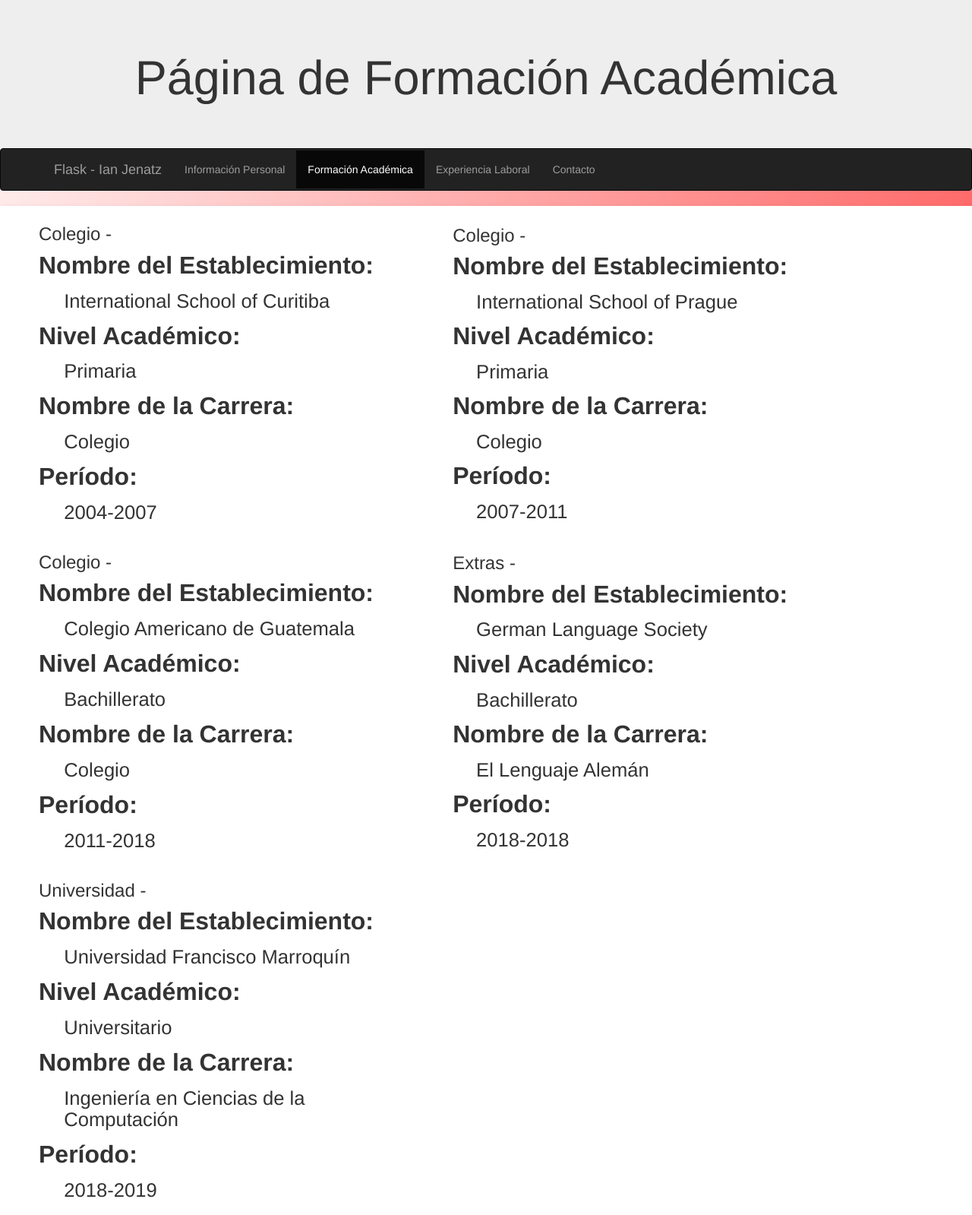
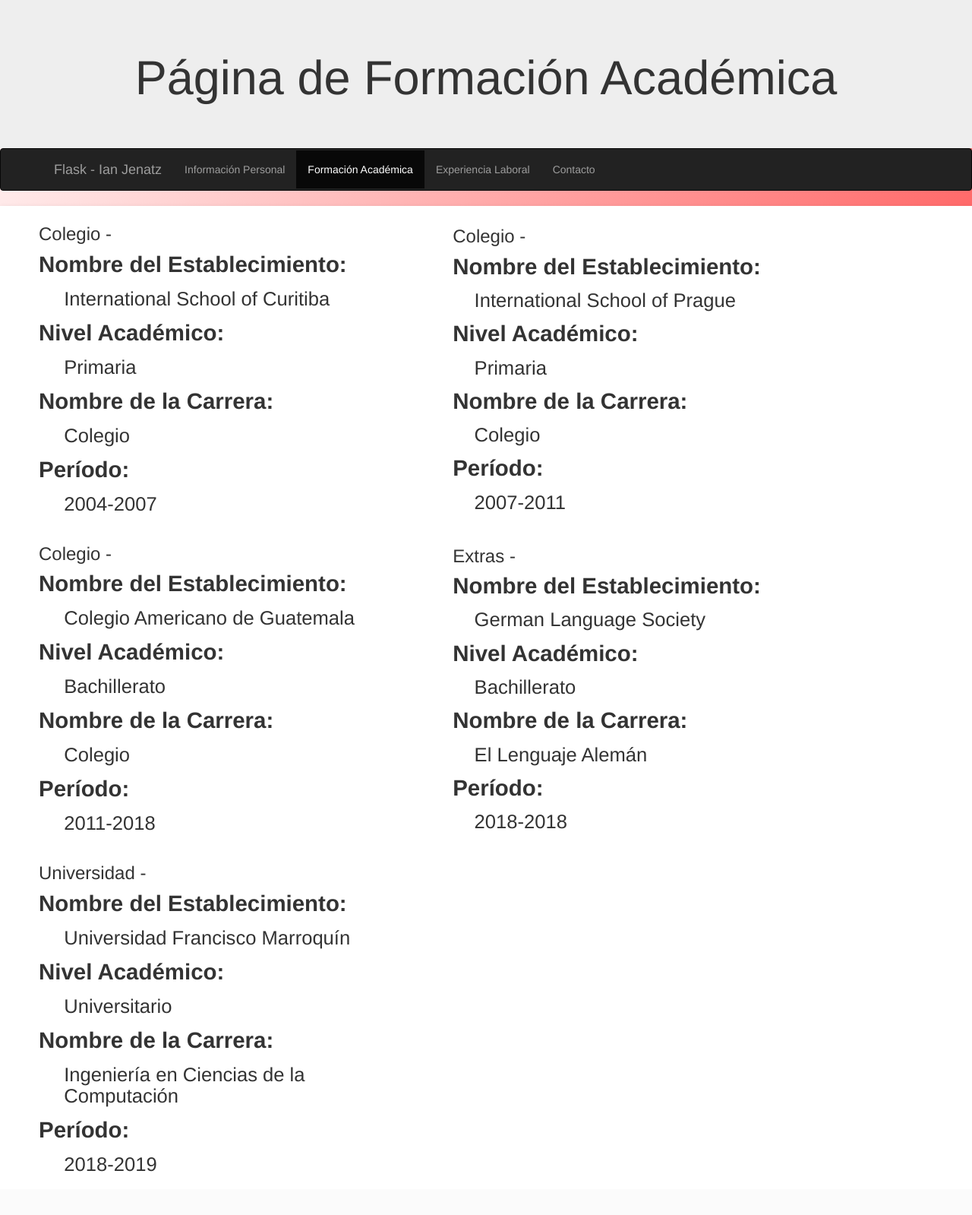
Before and after one commit to ianj090/flask-ex, a Flask app: page /academics in a window 1280 px wide. Shown: the whole page at 76% size. After the commit the page ends 1542 px from the top, so only its background shows below. Run offline with Flask 2, Linux system fonts and the light colour scheme; some libraries are stand-ins or nearby versions.

Commit message:
Changed text size

```diff
--- a/templates/academics.html
+++ b/templates/academics.html
@@ -46,13 +46,13 @@ body {
         <div class="row">
           <div class="container-fluid">
             <h3>Colegio - </h3>
-            <h4 style="font-size:2.5vw"><b>Nombre del Establecimiento: </b></h4>
+            <h4 style="font-size:2.3vw"><b>Nombre del Establecimiento: </b></h4>
             <h5 class="text"style="font-size:2vw">International School of Curitiba</h5>
-            <h4 style="font-size:2.5vw"><b>Nivel Académico: </b></h4>
+            <h4 style="font-size:2.3vw"><b>Nivel Académico: </b></h4>
             <h5 class="text"style="font-size:2vw">Primaria</h5>
-            <h4 style="font-size:2.5vw"><b>Nombre de la Carrera: </b></h4>
+            <h4 style="font-size:2.3vw"><b>Nombre de la Carrera: </b></h4>
             <h5 class="text"style="font-size:2vw">Colegio</h5>
-            <h4 style="font-size:2.5vw"><b>Período: </b></h4>
+            <h4 style="font-size:2.3vw"><b>Período: </b></h4>
             <h5 class="text"style="font-size:2vw">2004-2007</h5>
           </div>
         </div>
@@ -61,13 +61,13 @@ body {
         <div class="row">
           <div class="container-fluid">
             <h3>Colegio - </h3>
-            <h4 style="font-size:2.5vw"><b>Nombre del Establecimiento: </b></h4>
+            <h4 style="font-size:2.3vw"><b>Nombre del Establecimiento: </b></h4>
             <h5 class="text"style="font-size:2vw">International School of Prague</h5>
-            <h4 style="font-size:2.5vw"><b>Nivel Académico: </b></h4>
+            <h4 style="font-size:2.3vw"><b>Nivel Académico: </b></h4>
             <h5 class="text"style="font-size:2vw">Primaria</h5>
-            <h4 style="font-size:2.5vw"><b>Nombre de la Carrera: </b></h4>
+            <h4 style="font-size:2.3vw"><b>Nombre de la Carrera: </b></h4>
             <h5 class="text"style="font-size:2vw">Colegio</h5>
-            <h4 style="font-size:2.5vw"><b>Período: </b></h4>
+            <h4 style="font-size:2.3vw"><b>Período: </b></h4>
             <h5 class="text"style="font-size:2vw">2007-2011</h5>
           </div>
         </div>
@@ -78,13 +78,13 @@ body {
         <div class="row">
           <div class="container-fluid">
             <h3>Colegio - </h3>
-            <h4 style="font-size:2.5vw"><b>Nombre del Establecimiento: </b></h4>
+            <h4 style="font-size:2.3vw"><b>Nombre del Establecimiento: </b></h4>
             <h5 class="text"style="font-size:2vw">Colegio Americano de Guatemala</h5>
-            <h4 style="font-size:2.5vw"><b>Nivel Académico: </b></h4>
+            <h4 style="font-size:2.3vw"><b>Nivel Académico: </b></h4>
             <h5 class="text"style="font-size:2vw">Bachillerato</h5>
-            <h4 style="font-size:2.5vw"><b>Nombre de la Carrera: </b></h4>
+            <h4 style="font-size:2.3vw"><b>Nombre de la Carrera: </b></h4>
             <h5 class="text"style="font-size:2vw">Colegio</h5>
-            <h4 style="font-size:2.5vw"><b>Período: </b></h4>
+            <h4 style="font-size:2.3vw"><b>Período: </b></h4>
             <h5 class="text"style="font-size:2vw">2011-2018</h5>
           </div>
         </div>
@@ -93,13 +93,13 @@ body {
         <div class="row">
           <div class="container-fluid">
             <h3>Extras - </h3>
-            <h4 style="font-size:2.5vw"><b>Nombre del Establecimiento: </b></h4>
+            <h4 style="font-size:2.3vw"><b>Nombre del Establecimiento: </b></h4>
             <h5 class="text"style="font-size:2vw">German Language Society</h5>
-            <h4 style="font-size:2.5vw"><b>Nivel Académico: </b></h4>
+            <h4 style="font-size:2.3vw"><b>Nivel Académico: </b></h4>
             <h5 class="text"style="font-size:2vw">Bachillerato</h5>
-            <h4 style="font-size:2.5vw"><b>Nombre de la Carrera: </b></h4>
+            <h4 style="font-size:2.3vw"><b>Nombre de la Carrera: </b></h4>
             <h5 class="text"style="font-size:2vw">El Lenguaje Alemán</h5>
-            <h4 style="font-size:2.5vw"><b>Período: </b></h4>
+            <h4 style="font-size:2.3vw"><b>Período: </b></h4>
             <h5 class="text"style="font-size:2vw">2018-2018</h5>
           </div>
         </div>
@@ -110,13 +110,13 @@ body {
         <div class="row">
           <div class="container-fluid">
             <h3>Universidad - </h3>
-            <h4 style="font-size:2.5vw"><b>Nombre del Establecimiento: </b></h4>
+            <h4 style="font-size:2.3vw"><b>Nombre del Establecimiento: </b></h4>
             <h5 class="text"style="font-size:2vw">Universidad Francisco Marroquín</h5>
-            <h4 style="font-size:2.5vw"><b>Nivel Académico: </b></h4>
+            <h4 style="font-size:2.3vw"><b>Nivel Académico: </b></h4>
             <h5 class="text"style="font-size:2vw">Universitario</h5>
-            <h4 style="font-size:2.5vw"><b>Nombre de la Carrera: </b></h4>
+            <h4 style="font-size:2.3vw"><b>Nombre de la Carrera: </b></h4>
             <h5 class="text"style="font-size:2vw">Ingeniería en Ciencias de la Computación</h5>
-            <h4 style="font-size:2.5vw"><b>Período: </b></h4>
+            <h4 style="font-size:2.3vw"><b>Período: </b></h4>
             <h5 class="text"style="font-size:2vw">2018-2019</h5>
           </div>
         </div>
```
